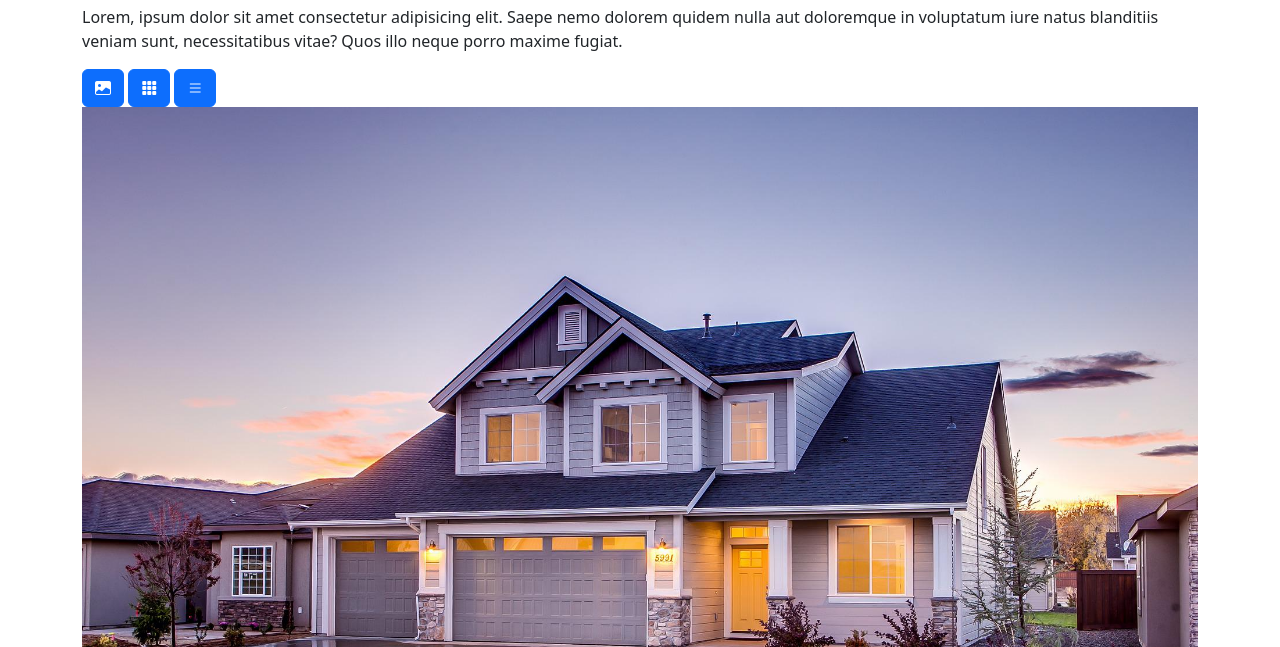
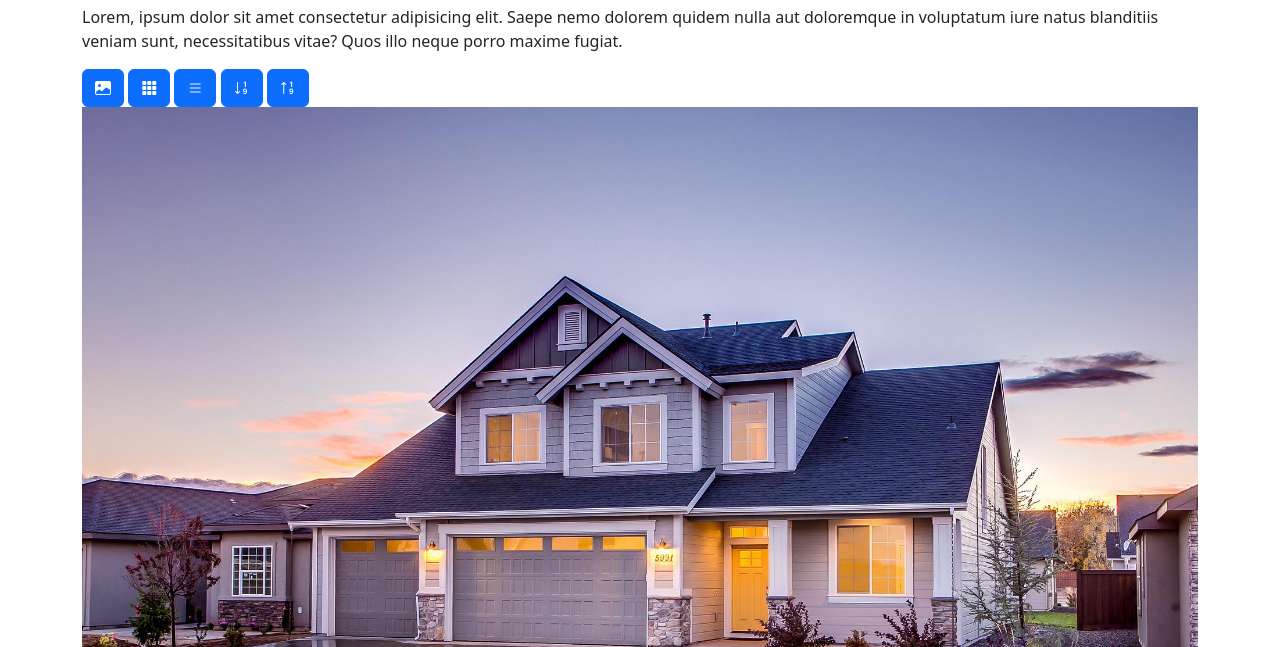
Before and after one commit to Rlss91/hu_morning_es6_W220522MR, a plain HTML site: page project/index.html in a window 1280 px wide. Shown: the part 153-800 px from the top of the page. Drawn offline with nearby package versions, Linux system fonts and the light colour scheme.

Commit message:
sort btns

```diff
--- a/project/index.html
+++ b/project/index.html
@@ -78,6 +78,12 @@
           <button class="btn btn-primary" onclick="handleSelectModeClick(3)">
             <i class="bi bi-list"></i>
           </button>
+          <button class="btn btn-primary">
+            <i class="bi bi-sort-numeric-down"></i>
+          </button>
+          <button class="btn btn-primary">
+            <i class="bi bi-sort-numeric-up"></i>
+          </button>
         </div>
         <div class="carusela-wrapper" id="caruselaContainer">
           <!-- carusela -->
```
Also changed, not shown: 1 other file.
